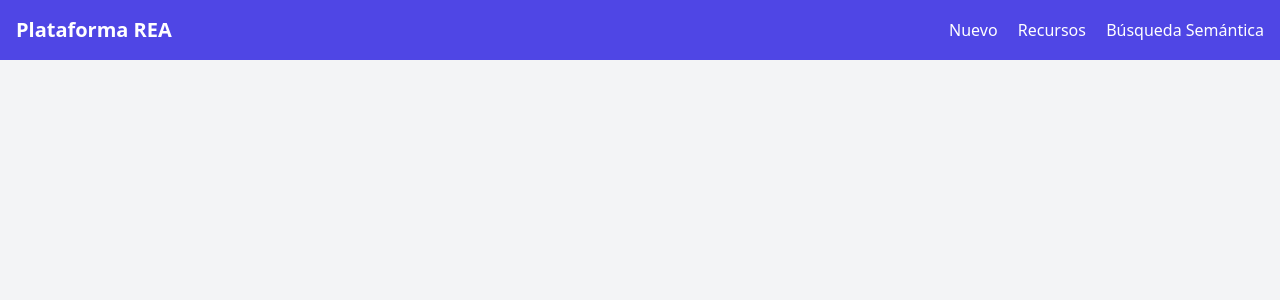
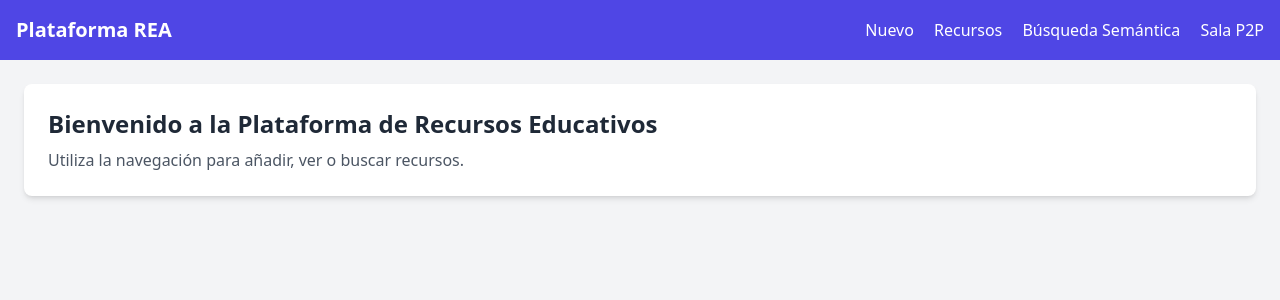
Before and after one commit to Cesar5701/rea_project, a Flask app: page / in a window 1280 px wide. Shown: the top 300 px of the page. Run offline with Flask 3, Linux system fonts and the light colour scheme; some libraries are stand-ins or nearby versions.

Commit message:
Refactor navigation and content structure in index.html

```diff
--- a/templates/index.html
+++ b/templates/index.html
@@ -4,15 +4,16 @@
   <meta charset="UTF-8">
   <title>{% block title %}Plataforma REA{% endblock %}</title>
   <script src="https://cdn.tailwindcss.com"></script>
-</head>
+  </head>
 <body class="bg-gray-100 text-gray-800">
   <nav class="bg-indigo-600 text-white p-4">
     <div class="container mx-auto flex justify-between items-center">
-      <h1 class="font-bold text-xl">Plataforma REA</h1>
+      <a href="{{ url_for('index') }}" class="font-bold text-xl">Plataforma REA</a>
       <div class="space-x-4">
         <a href="{{ url_for('nuevo') }}" class="hover:underline">Nuevo</a>
         <a href="{{ url_for('recursos') }}" class="hover:underline">Recursos</a>
         <a href="{{ url_for('buscar_semantico') }}" class="hover:underline">Búsqueda Semántica</a>
+        <a href="{{ url_for('webrtc') }}" class="hover:underline">Sala P2P</a>
       </div>
     </div>
   </nav>
@@ -33,7 +34,12 @@
       {% endif %}
     {% endwith %}
 
-    {% block content %}{% endblock %}
+    {% block content %}
+      <div class="bg-white p-6 rounded-lg shadow-md">
+        <h2 class="text-2xl font-bold">Bienvenido a la Plataforma de Recursos Educativos</h2>
+        <p class="mt-2 text-gray-600">Utiliza la navegación para añadir, ver o buscar recursos.</p>
+      </div>
+    {% endblock %}
   </main>
 </body>
 </html>
```
